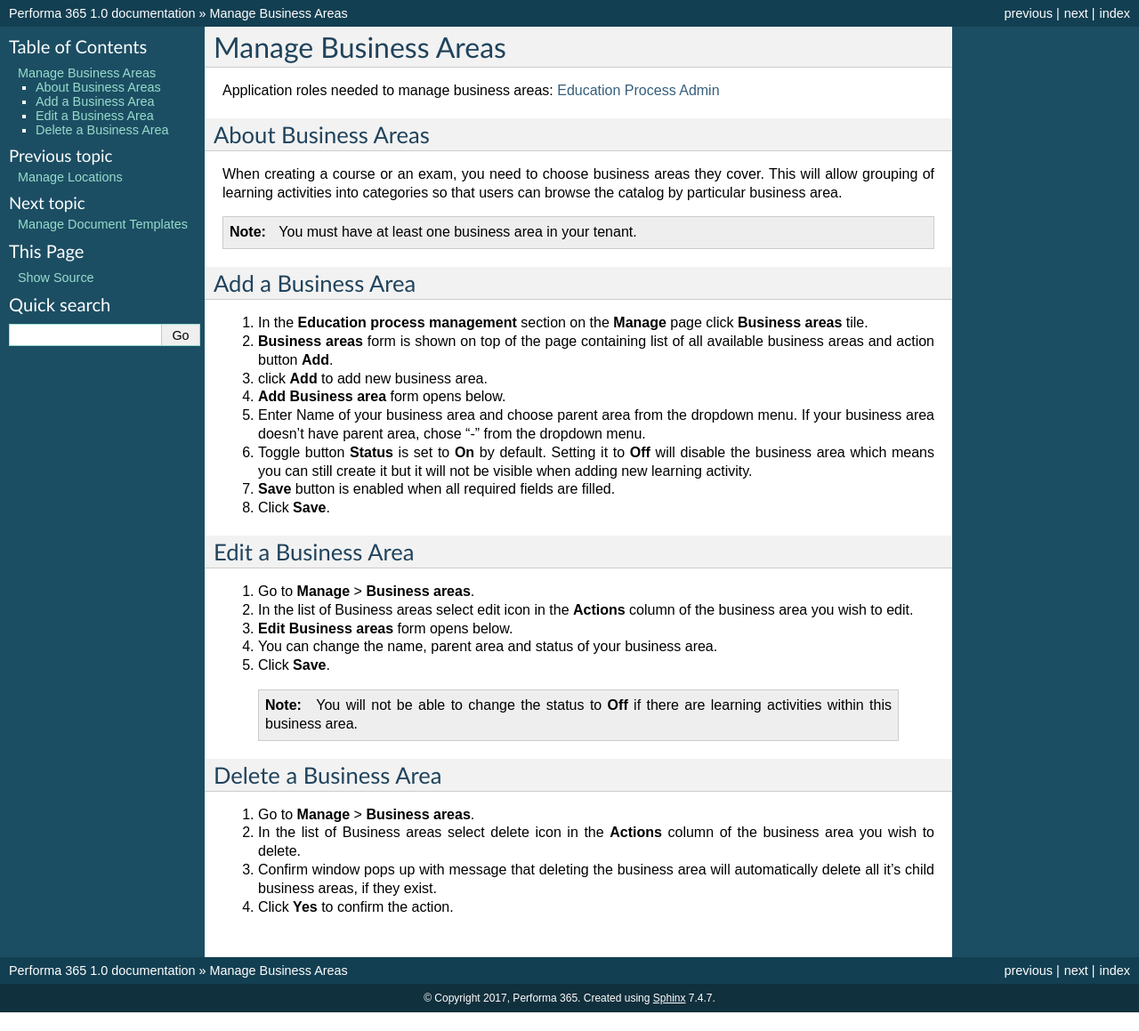
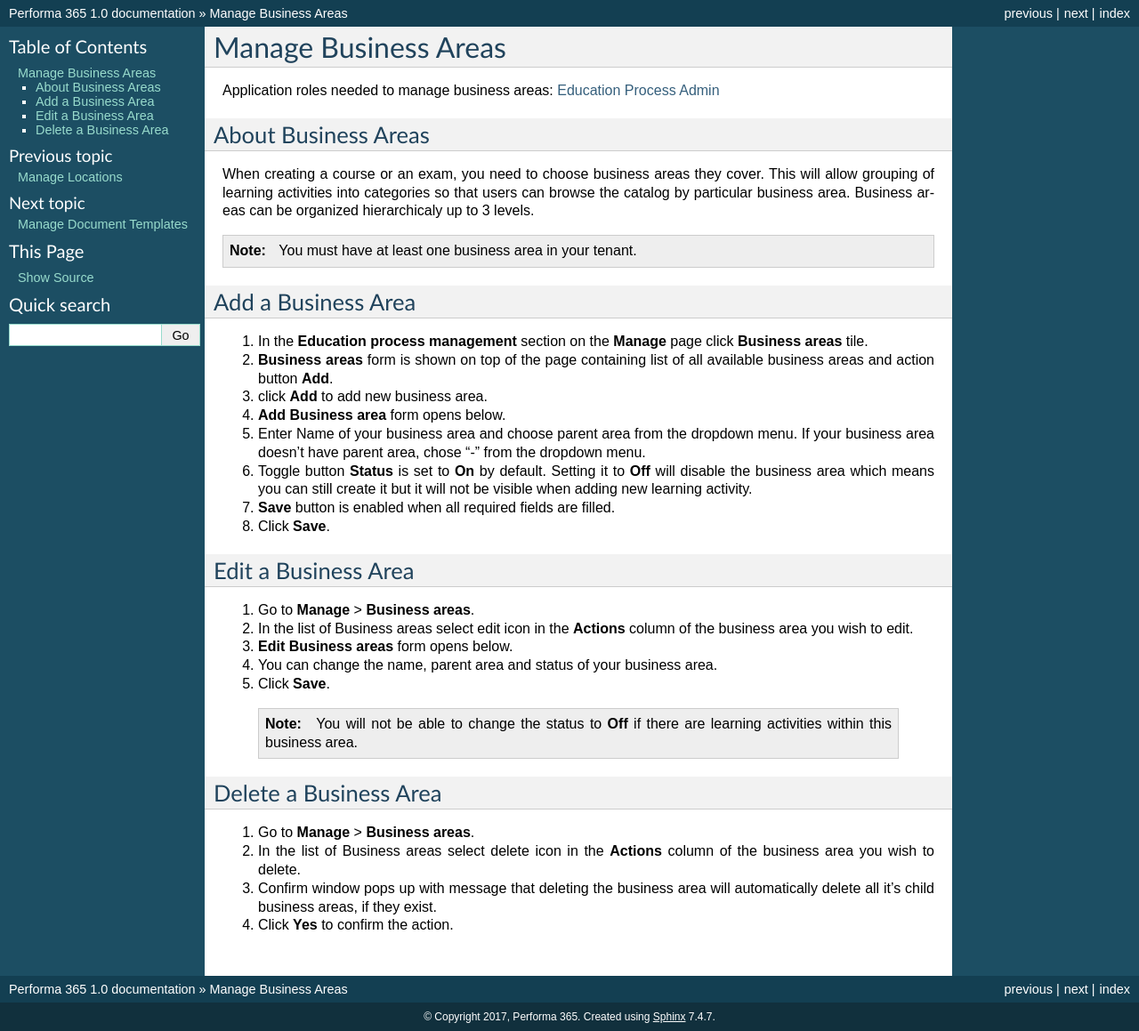
Before and after one commit to pslisko/performa365docs, a Sphinx documentation site: the page built from docs/howto/manage_business_areas.rst, in a window 1280 px wide. Shown: the whole page at 89% size. Built offline with Sphinx 7.4.7, drawn with Linux system fonts in a browser that asks for light colours; pages that are not in the unit, such as notebooks, are missing from menus; before the commit the page ends 1138 px from its top, so only the background shows below that.

Commit message:
Update manage_business_areas.rst

```diff
--- a/docs/howto/manage_business_areas.rst
+++ b/docs/howto/manage_business_areas.rst
@@ -9,6 +9,7 @@
 ^^^^^^^^^^^^^^
 
 When creating a course or an exam, you need to choose business areas they cover. This will allow grouping of learning activities into categories so that users can browse the catalog by particular business area.
+Business areas can be organized hierarchicaly up to 3 levels.
 
 .. note:: You must have at least one business area in your tenant.
 
```
